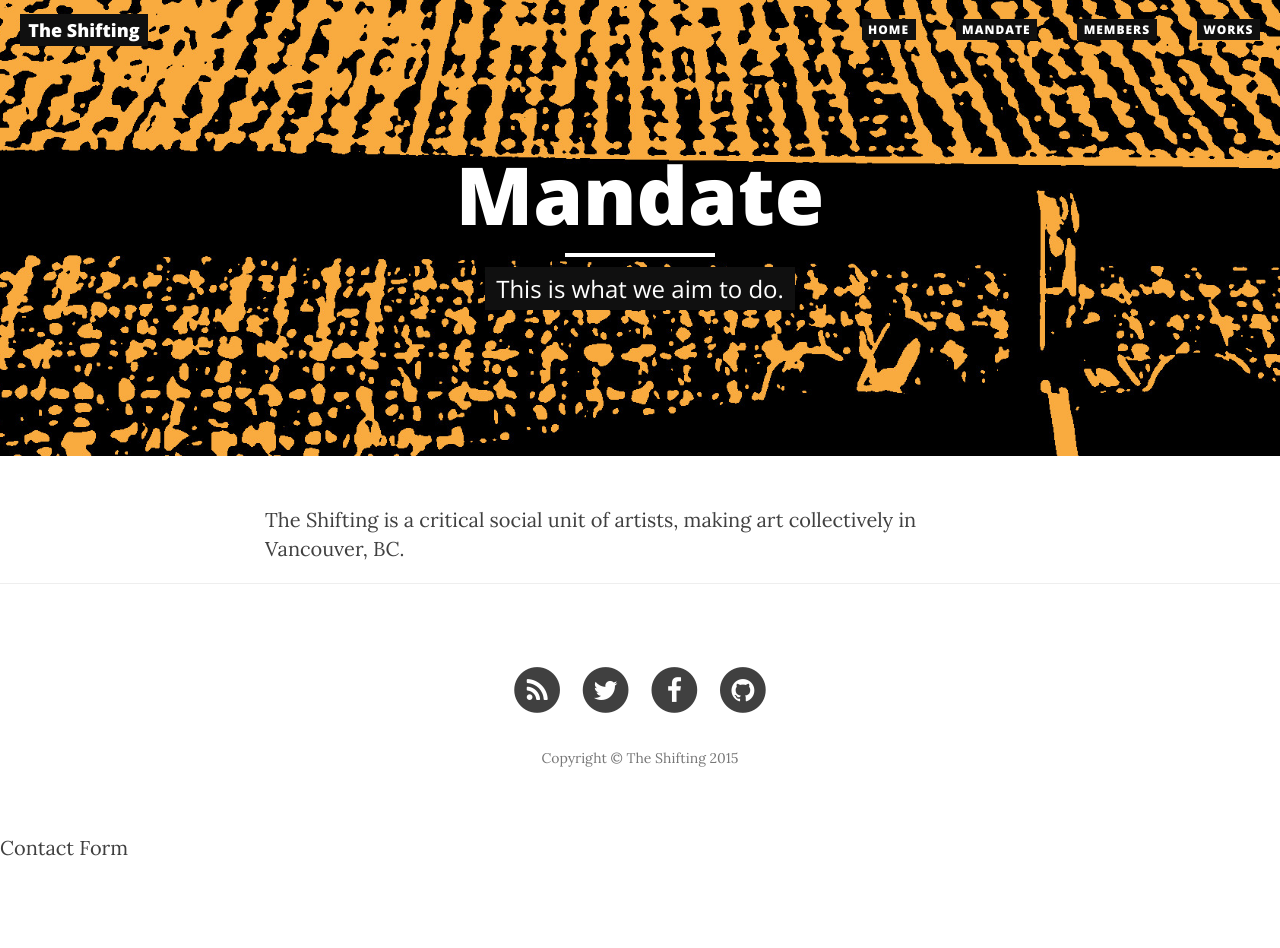
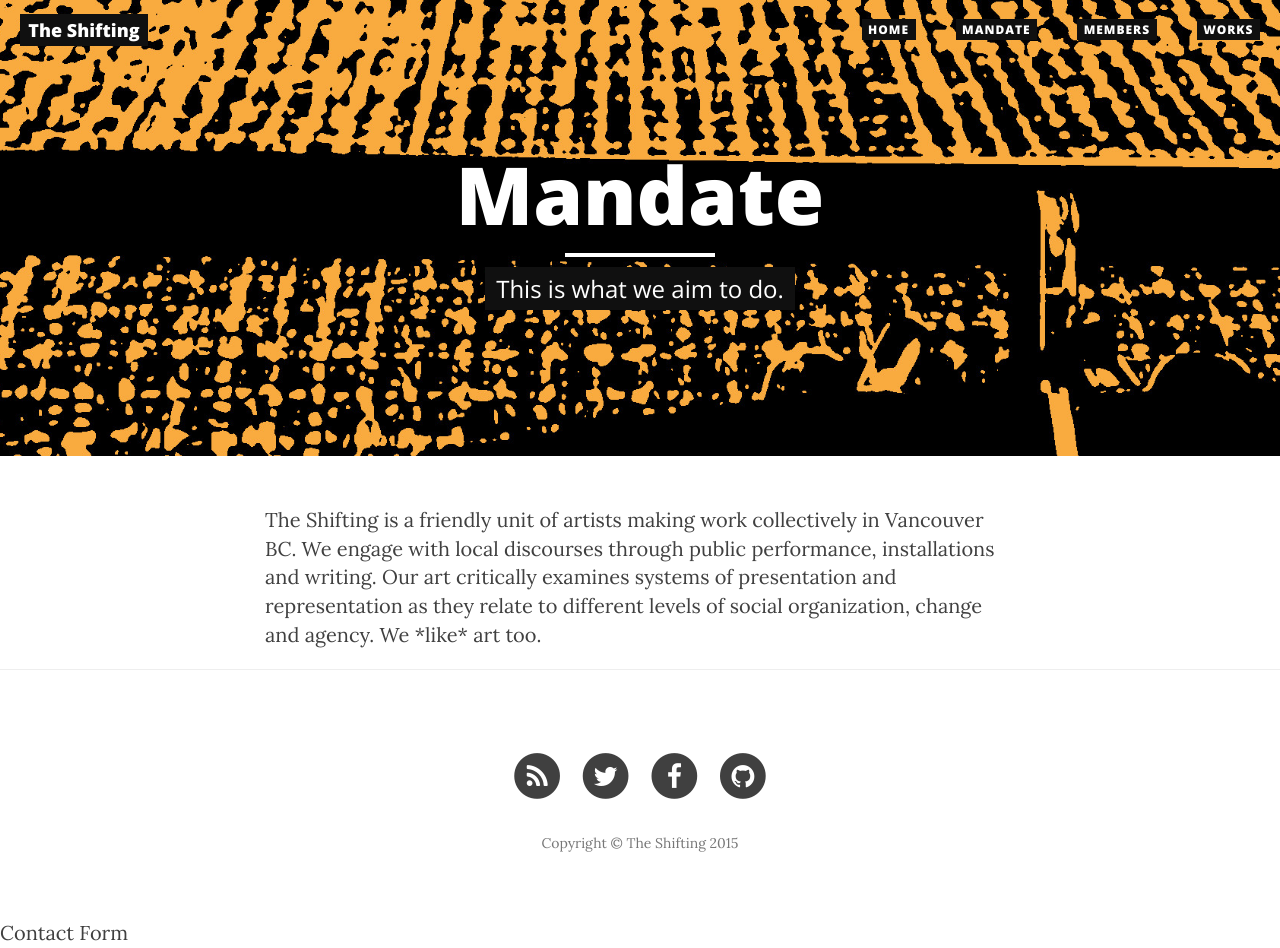
Before and after one commit to adriandgr/shifting-website, a Jekyll site: the page built from about.html, in a window 1280 px wide. Built offline with Jekyll 4.4.1, drawn with Linux system fonts in a browser that asks for light colours; nearby versions of some CDN libraries; before the commit the page ends 900 px from its top, so only the background shows below that.

Commit message:
Mandate revision

```diff
--- a/about.html
+++ b/about.html
@@ -6,4 +6,6 @@ header-img: "img/about-bg.jpg"
 ---
 
 
-The Shifting is a critical social unit of artists, making art collectively in Vancouver, BC.
+The Shifting is a friendly unit of artists making work collectively in Vancouver BC. We engage with local discourses through public performance, installations and writing. Our art critically examines systems of presentation and representation as they relate to different levels of social organization, change and agency.
+
+We *like* art too.
```
